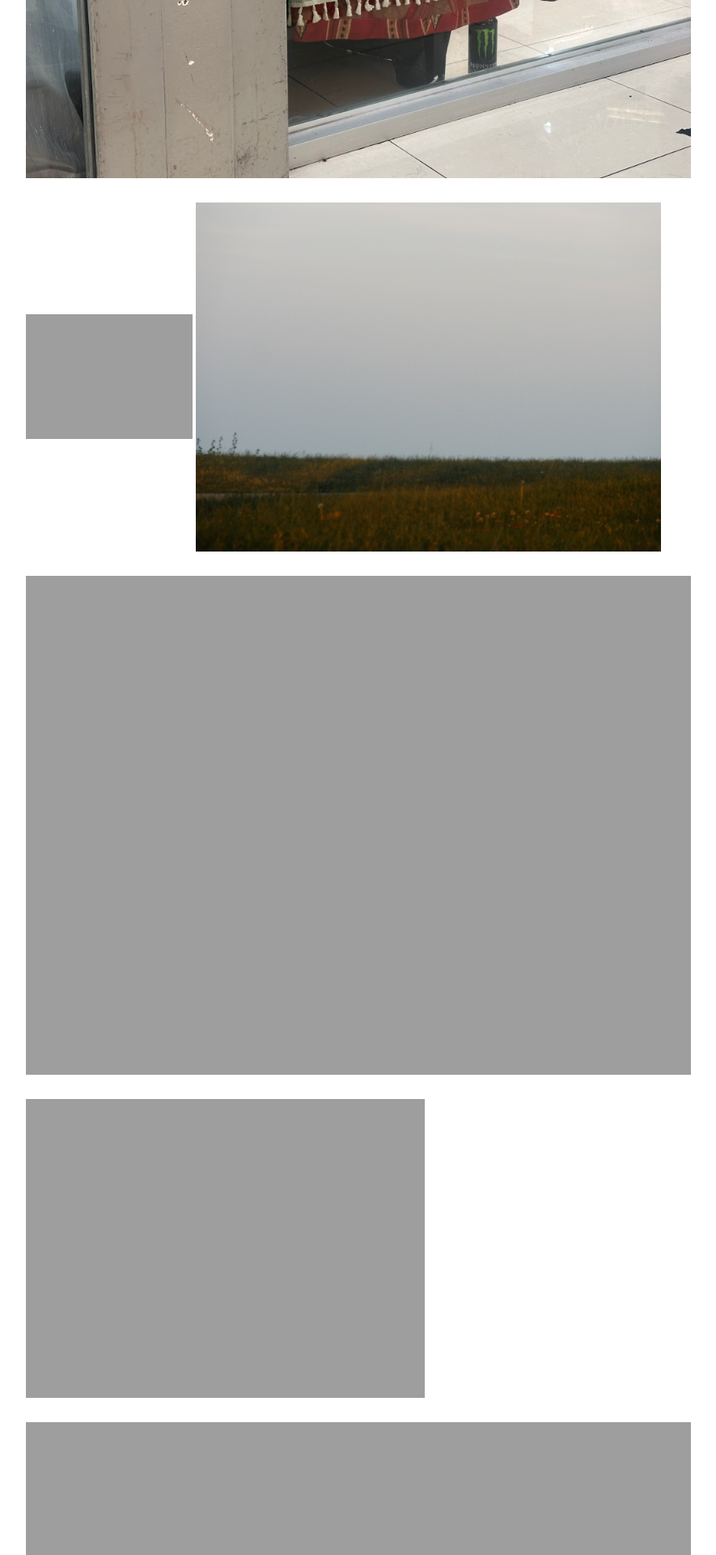
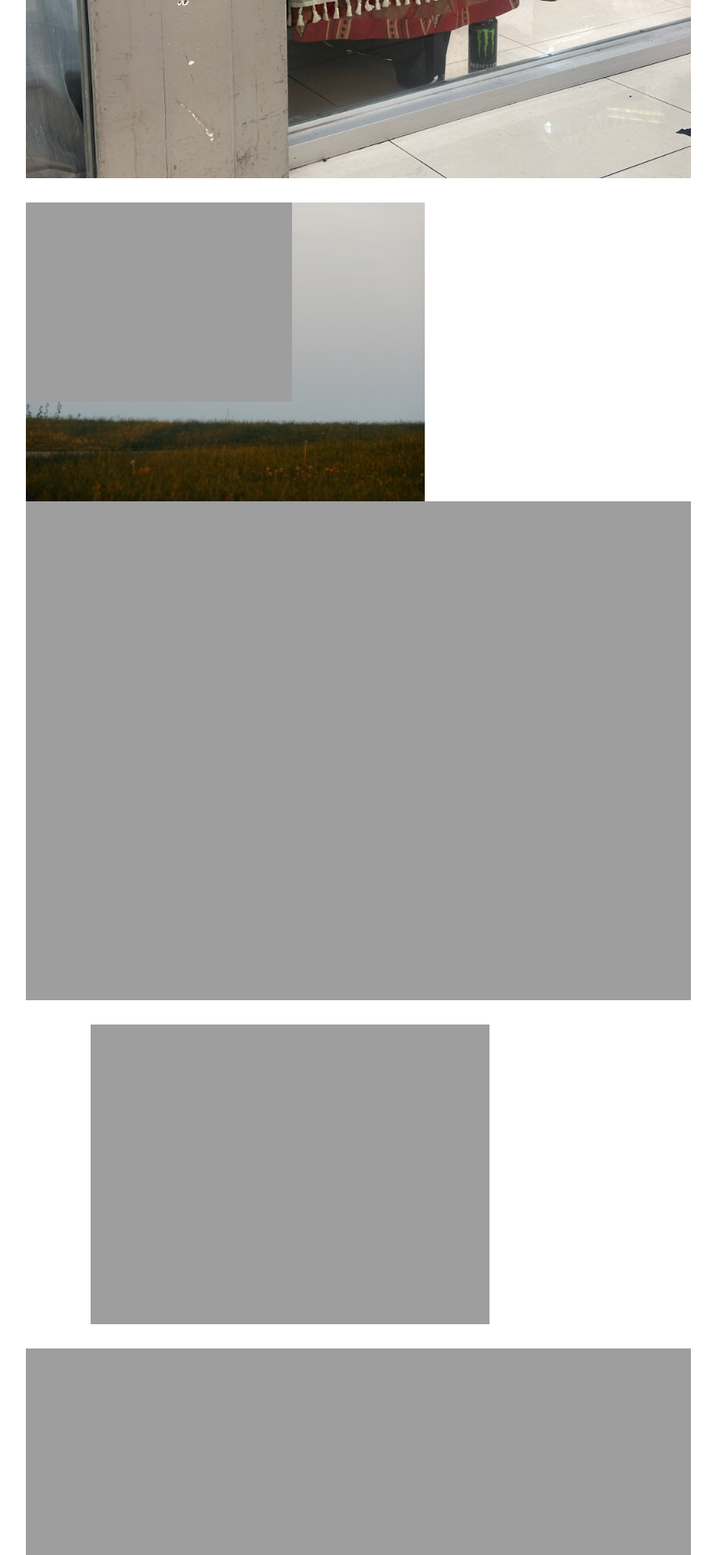
Before and after one commit to sammymustafa/personal-website, a Jekyll site: the page built from photos.md, in a window 1280 px wide. Shown: the part 794-2714 px from the top of the page at 81% size, without its empty margins (197-1082 px from the left). Built offline with Jekyll 4.4.1, drawn with Linux system fonts in a browser that asks for light colours.

Commit message:
try overlap

```diff
--- a/_includes/photos.html
+++ b/_includes/photos.html
@@ -5,10 +5,12 @@
   <br>
   <div class="photo-grid">
     <img src="{{ site.github.url }}/photos/1.jpeg" alt="Photo 1" width="100%" style="margin-bottom:30px;">
-    <img src="{{ site.github.url }}/photos/2.jpeg" alt="Photo 2" width="25%" style="margin-bottom:30px;">
-    <img src="{{ site.github.url }}/photos/3.jpeg" alt="Photo 3" width="70%" style="margin-bottom:30px;">
+    <div style="position: relative;">
+      <img src="{{ site.github.url }}/photos/2.jpeg" alt="Photo 2" width="40%" style="position: absolute; top: 0; left: 0; z-index: 2;">
+      <img src="{{ site.github.url }}/photos/3.jpeg" alt="Photo 3" width="60%" style="position: relative; z-index: 1;">
+    </div>
     <img src="{{ site.github.url }}/photos/4.jpeg" alt="Photo 4" width="100%" style="margin-bottom:30px;">
-    <img src="{{ site.github.url }}/photos/5.jpeg" alt="Photo 5" width="60%" style="margin-right:80px; margin-bottom:30px;">
+    <img src="{{ site.github.url }}/photos/5.jpeg" alt="Photo 5" width="60%" style="margin-left:80px; margin-bottom:30px;">
     <img src="{{ site.github.url }}/photos/6.jpeg" alt="Photo 6" width="100%" style="margin-bottom:30px;">
     <img src="{{ site.github.url }}/photos/18.jpeg" alt="Photo 18" width="30%" style="margin-bottom:30px;">
   </div>
```
